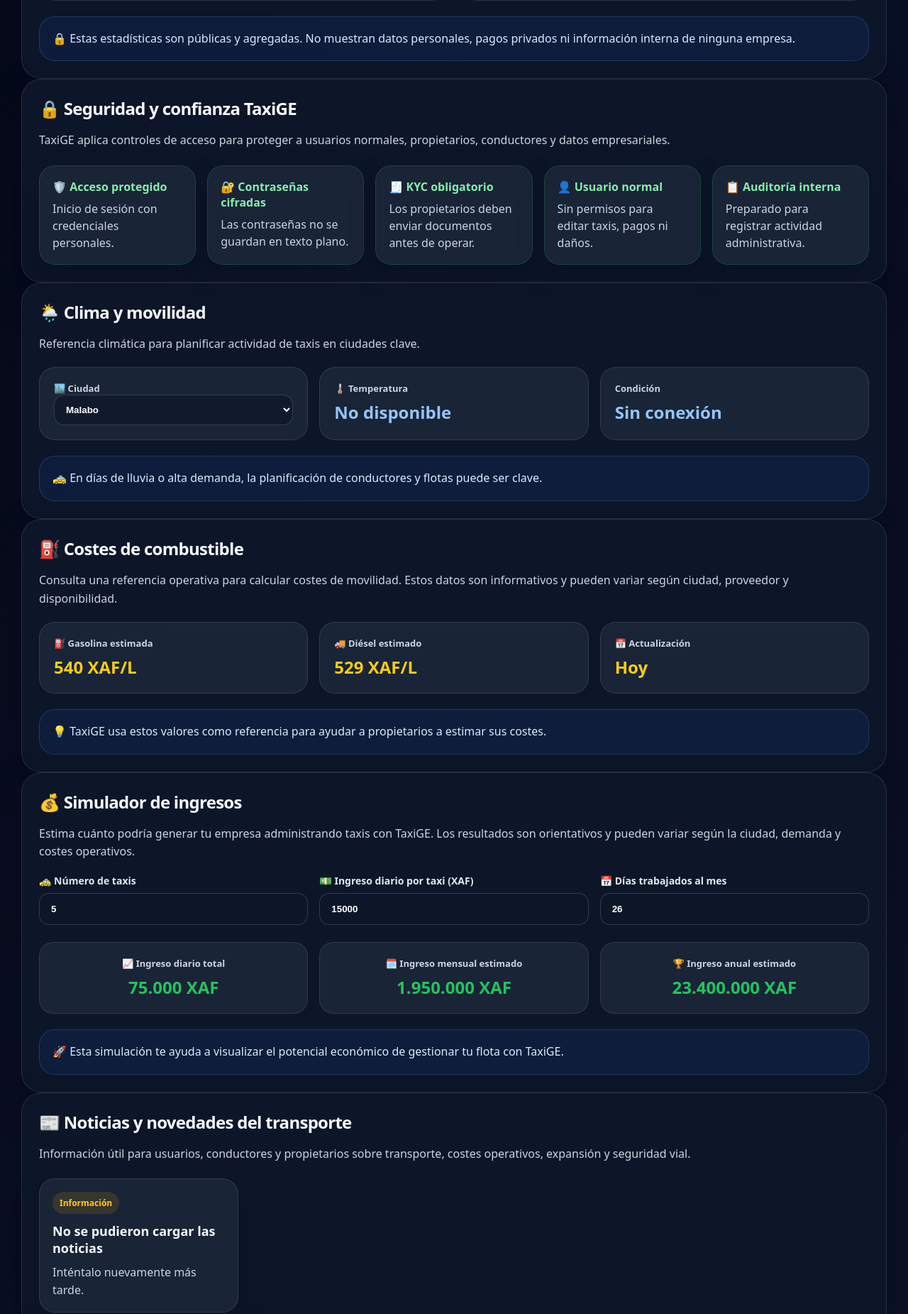
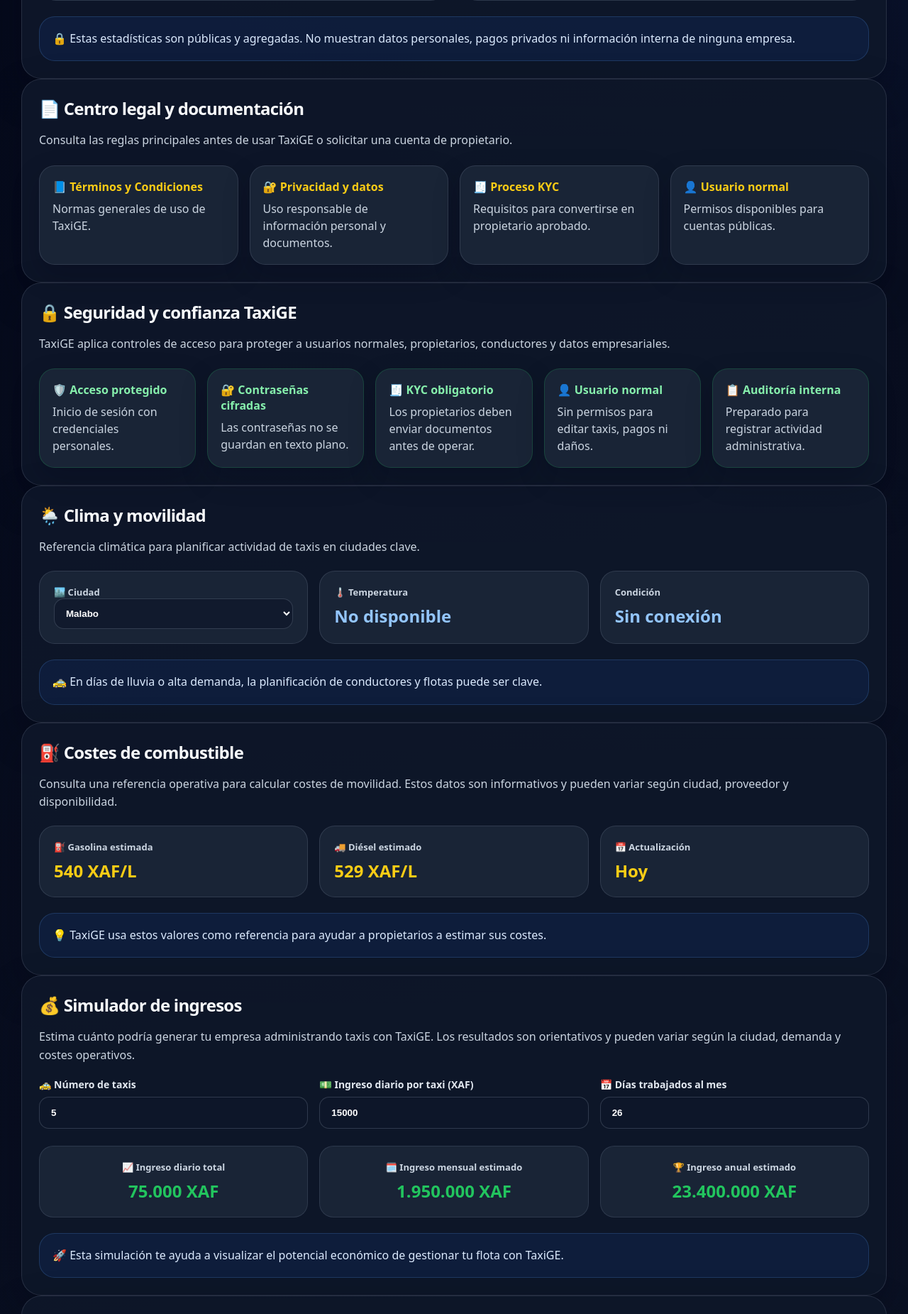
Before and after one commit to samu019/TaxiGE, a Django app: template templates/accounts/request_admin.html in a window 1280 px wide. Shown: the part 1600-3451 px from the top of the page at 71% size. Run offline with Django 5.2, Linux system fonts and the light colour scheme; the template is opened without the code that fills it, so the values that code supplies are empty; parts of the project's set-up code (start-up, migrations or seed data) failed here and were passed over.

Commit message:
Add legal documentation center to public dashboard

```diff
--- a/templates/accounts/request_admin.html
+++ b/templates/accounts/request_admin.html
@@ -580,6 +580,39 @@
     .security-grid{grid-template-columns:1fr;}
 }
 
+
+.legal-grid{
+    display:grid;
+    grid-template-columns:repeat(4,minmax(0,1fr));
+    gap:16px;
+    margin-top:22px;
+}
+.legal-card{
+    display:block;
+    padding:18px;
+    border-radius:22px;
+    background:rgba(30,41,59,.78);
+    border:1px solid rgba(148,163,184,.18);
+    text-decoration:none;
+    color:#f8fafc;
+    box-shadow:0 16px 38px rgba(2,6,23,.22);
+}
+.legal-card strong{
+    display:block;
+    margin-bottom:8px;
+    color:#facc15;
+}
+.legal-card span{
+    color:#cbd5e1;
+    line-height:1.5;
+}
+@media(max-width:1000px){
+    .legal-grid{grid-template-columns:repeat(2,minmax(0,1fr));}
+}
+@media(max-width:650px){
+    .legal-grid{grid-template-columns:1fr;}
+}
+
 </style>
 </head>
 
@@ -704,6 +737,34 @@
 
 
 
+
+
+
+        <section class="card">
+            <h2>📄 Centro legal y documentación</h2>
+            <p>
+                Consulta las reglas principales antes de usar TaxiGE o solicitar una cuenta de propietario.
+            </p>
+
+            <div class="legal-grid">
+                <a href="/terms/" class="legal-card">
+                    <strong>📘 Términos y Condiciones</strong>
+                    <span>Normas generales de uso de TaxiGE.</span>
+                </a>
+                <a href="/terms/" class="legal-card">
+                    <strong>🔐 Privacidad y datos</strong>
+                    <span>Uso responsable de información personal y documentos.</span>
+                </a>
+                <a href="/accounts/register/owner/" class="legal-card">
+                    <strong>🧾 Proceso KYC</strong>
+                    <span>Requisitos para convertirse en propietario aprobado.</span>
+                </a>
+                <a href="/request-admin/" class="legal-card">
+                    <strong>👤 Usuario normal</strong>
+                    <span>Permisos disponibles para cuentas públicas.</span>
+                </a>
+            </div>
+        </section>
 
 
         <section class="card">
```
